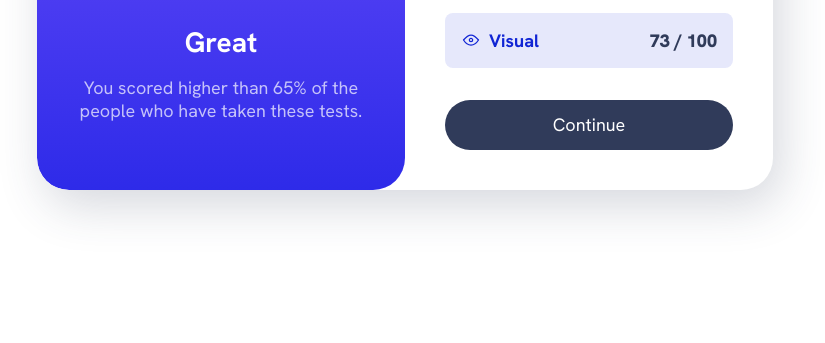
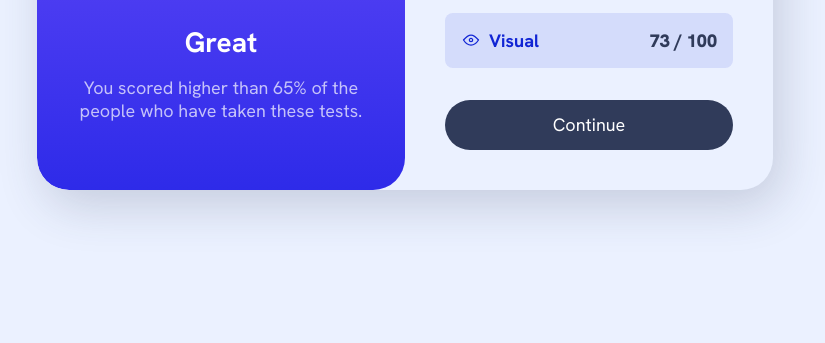
Before and after one commit to Mini-Elliot/results-summary-component, a plain HTML site: page index.html in a window 1280 px wide. Shown: the part 457-800 px from the top of the page, without its empty margins (235-1060 px from the left). Drawn offline with Linux system fonts and the light colour scheme.

Commit message:
Update style.css

```diff
--- a/src/style.css
+++ b/src/style.css
@@ -73,6 +73,7 @@ body {
     font-family: var(--ff-default), sans-serif;
     font-size: var(--fs-400);
     color: var(--neutral-700);
+    background: var(--neutral-200);
 
     @media(min-width: 660px) {
         min-height: 100vh;
@@ -217,4 +218,5 @@ body {
 
 .summary-score span {
     color: var(--neutral-700);
+
 }
```
